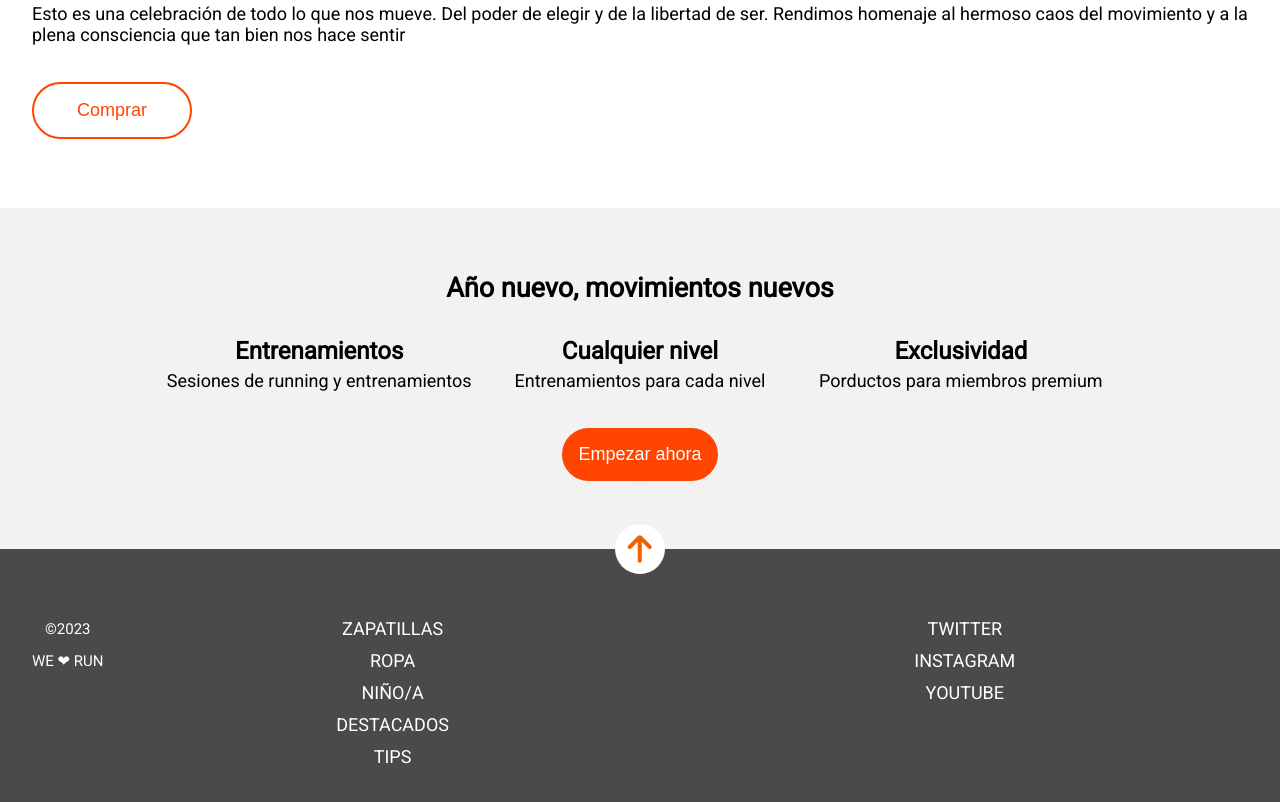
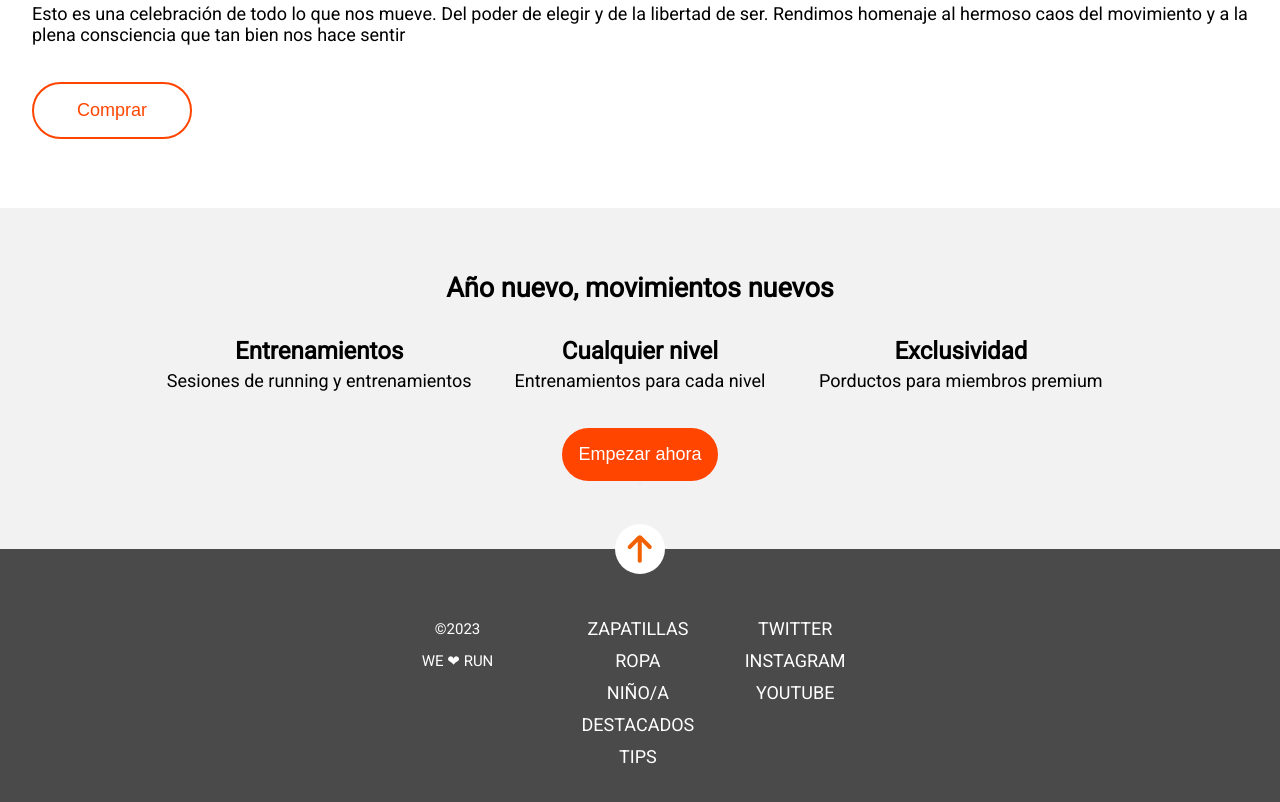
Before and after one commit to Adalab/modulo-1-evaluacion-final-Virlucero, a website: page src/html/index.html in a window 1280 px wide. Shown: the part 992-1794 px from the top of the page. Drawn offline with nearby package versions, Linux system fonts and the light colour scheme; files that its build step writes are made by us from their sources; files whose address does not match are found by name.

Commit message:
add mediaquery desktop

```diff
--- a/src/html/partials/footer.html
+++ b/src/html/partials/footer.html
@@ -21,7 +21,7 @@
     </div>
   </div>
 
-  <div class="footer-section">
+  <div class="footer-section copyright">
     <small>&copy;2023</small>
     <small>we &#10084; run</small>
   </div>
--- a/src/scss/layout/_footer.scss
+++ b/src/scss/layout/_footer.scss
@@ -41,11 +41,22 @@
 @media screen and (min-width:768px){
   .page__footer {
     flex-direction: row-reverse;
+    padding-left: 20%;
+    padding-right: 20%;
   }
   .footer-section-wraper {
     flex-direction: row;
     flex-grow: 2;
-    justify-content: space-around;
+    justify-content: space-evenly;
+  }
+
+}
+
+@media screen and (min-width:1024px) {
+  .page__footer {
+    flex-direction: row-reverse;
+    padding-left: 30%;
+    padding-right: 30%;
   }
 
 }
@@ -54,3 +65,7 @@
   color: inherit;
   text-decoration: none;
 }
+
+.copyright {
+  flex-grow: 1;
+}
--- a/src/scss/layout/_main.scss
+++ b/src/scss/layout/_main.scss
@@ -23,6 +23,14 @@
         font-size: 75px;
     }
 }
+
+@media screen and (min-width:1024px) {
+    .section1 h1 {
+        font-size: 100px;
+    }
+
+}
+
 
 .scroll-down {
     background-color: white;
```
